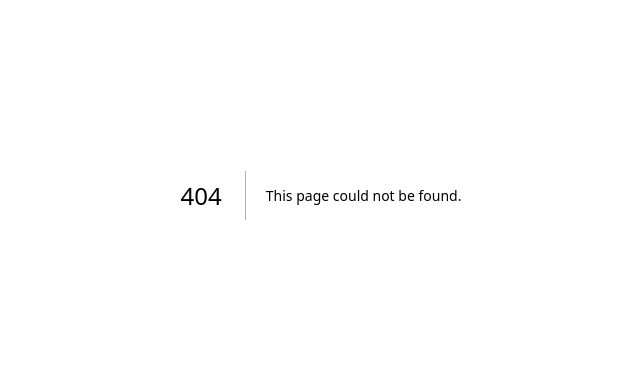
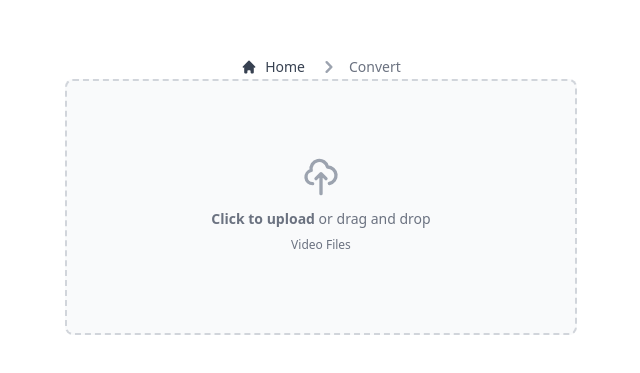
Before and after one commit to PressJump/combconvert, a Next.js app: page /convert in a window 1280 px wide. Before the commit this address had no page. Shown: the part 205-578 px from the top of the page, without its empty margins (319-959 px from the left). Built offline with nearby package versions, Linux system fonts and the light colour scheme.

Commit message:
Convert Page

```diff
--- /dev/null
+++ b/src/pages/convert.tsx
@@ -0,0 +1,54 @@
+import { useState } from "react";
+import { invoke } from "@tauri-apps/api/tauri";
+import Image from "next/image";
+import reactLogo from "../assets/react.svg";
+import tauriLogo from "../assets/tauri.svg";
+import nextLogo from "../assets/next.svg";
+import honeycomb from "../assets/honeycomb.png";
+import bee from "../assets/bee.png";
+import {ArrowPathRoundedSquareIcon, AcademicCapIcon} from '@heroicons/react/24/solid'
+
+function App() {
+  const [greetMsg, setGreetMsg] = useState("");
+  const [name, setName] = useState("");
+
+  async function greet() {
+    // Learn more about Tauri commands at https://tauri.app/v1/guides/features/command
+    setGreetMsg(await invoke("greet", { name }));
+  }
+
+  return (
+    <>
+    <div className="flex h-screen justify-center items-center flex-col">
+        <nav className="flex" aria-label="Breadcrumb">
+        <ol className="inline-flex items-center space-x-1 md:space-x-3">
+            <li className="inline-flex items-center">
+            <a href="/" className="inline-flex items-center text-sm font-medium text-gray-700 hover:text-blue-600 dark:text-gray-400 dark:hover:text-white">
+                <svg aria-hidden="true" className="w-4 h-4 mr-2" fill="currentColor" viewBox="0 0 20 20" xmlns="http://www.w3.org/2000/svg"><path d="M10.707 2.293a1 1 0 00-1.414 0l-7 7a1 1 0 001.414 1.414L4 10.414V17a1 1 0 001 1h2a1 1 0 001-1v-2a1 1 0 011-1h2a1 1 0 011 1v2a1 1 0 001 1h2a1 1 0 001-1v-6.586l.293.293a1 1 0 001.414-1.414l-7-7z"></path></svg>
+                Home
+            </a>
+            </li>
+            <li aria-current="page">
+            <div className="flex items-center">
+                <svg aria-hidden="true" className="w-6 h-6 text-gray-400" fill="currentColor" viewBox="0 0 20 20" xmlns="http://www.w3.org/2000/svg"><path fill-rule="evenodd" d="M7.293 14.707a1 1 0 010-1.414L10.586 10 7.293 6.707a1 1 0 011.414-1.414l4 4a1 1 0 010 1.414l-4 4a1 1 0 01-1.414 0z" clip-rule="evenodd"></path></svg>
+                <span className="ml-1 text-sm font-medium text-gray-500 md:ml-2 dark:text-gray-400">Convert</span>
+            </div>
+            </li>
+        </ol>
+        </nav>
+        <div className="flex items-center justify-center w-full max-w-lg">
+            <label for="dropzone-file" className="flex flex-col items-center justify-center w-full h-64 border-2 border-gray-300 border-dashed rounded-lg cursor-pointer bg-gray-50 dark:hover:bg-bray-800 dark:bg-gray-700 hover:bg-gray-100 dark:border-gray-600 dark:hover:border-gray-500 dark:hover:bg-gray-600">
+                <div className="flex flex-col items-center justify-center pt-5 pb-6">
+                    <svg aria-hidden="true" className="w-10 h-10 mb-3 text-gray-400" fill="none" stroke="currentColor" viewBox="0 0 24 24" xmlns="http://www.w3.org/2000/svg"><path stroke-linecap="round" stroke-linejoin="round" stroke-width="2" d="M7 16a4 4 0 01-.88-7.903A5 5 0 1115.9 6L16 6a5 5 0 011 9.9M15 13l-3-3m0 0l-3 3m3-3v12"></path></svg>
+                    <p className="mb-2 text-sm text-gray-500 dark:text-gray-400"><span className="font-semibold">Click to upload</span> or drag and drop</p>
+                    <p className="text-xs text-gray-500 dark:text-gray-400">Video Files</p>
+                </div>
+                <input id="dropzone-file" type="file" className="hidden" />
+            </label>
+        </div>
+    </div>
+    </>
+  );
+}
+
+export default App;
--- a/src/pages/index.tsx
+++ b/src/pages/index.tsx
@@ -6,6 +6,10 @@ import tauriLogo from "../assets/tauri.svg";
 import nextLogo from "../assets/next.svg";
 import honeycomb from "../assets/honeycomb.png";
 import bee from "../assets/bee.png";
+
+//link
+import Link from 'next/link'
+
 import {ArrowPathRoundedSquareIcon, AcademicCapIcon} from '@heroicons/react/24/solid'
 
 function App() {
@@ -26,6 +30,8 @@ function App() {
         <div className="text-4xl font-bold text-gray-900 ml-2">CombConvert</div>
       </div>
       <div className="flex flex-col">
+        {/* link go to convert */}
+        <Link href="/convert">
           <button className="p-3 rounded-lg max-w-xs inline-flex items-center hover:bg-gray-50">
             <div className="p-2 shadow-md rounded-lg mr-5">
               <ArrowPathRoundedSquareIcon className="w-8"/>
@@ -35,6 +41,7 @@ function App() {
               <div className="text-gray-500">Convert your videos </div>
             </div>
           </button>
+        </Link>
           <button className="p-3 rounded-lg max-w-xs inline-flex items-center hover:bg-gray-50">
             <div className="p-2 shadow-md rounded-lg mr-5">
               <AcademicCapIcon className="w-8"/>
```
